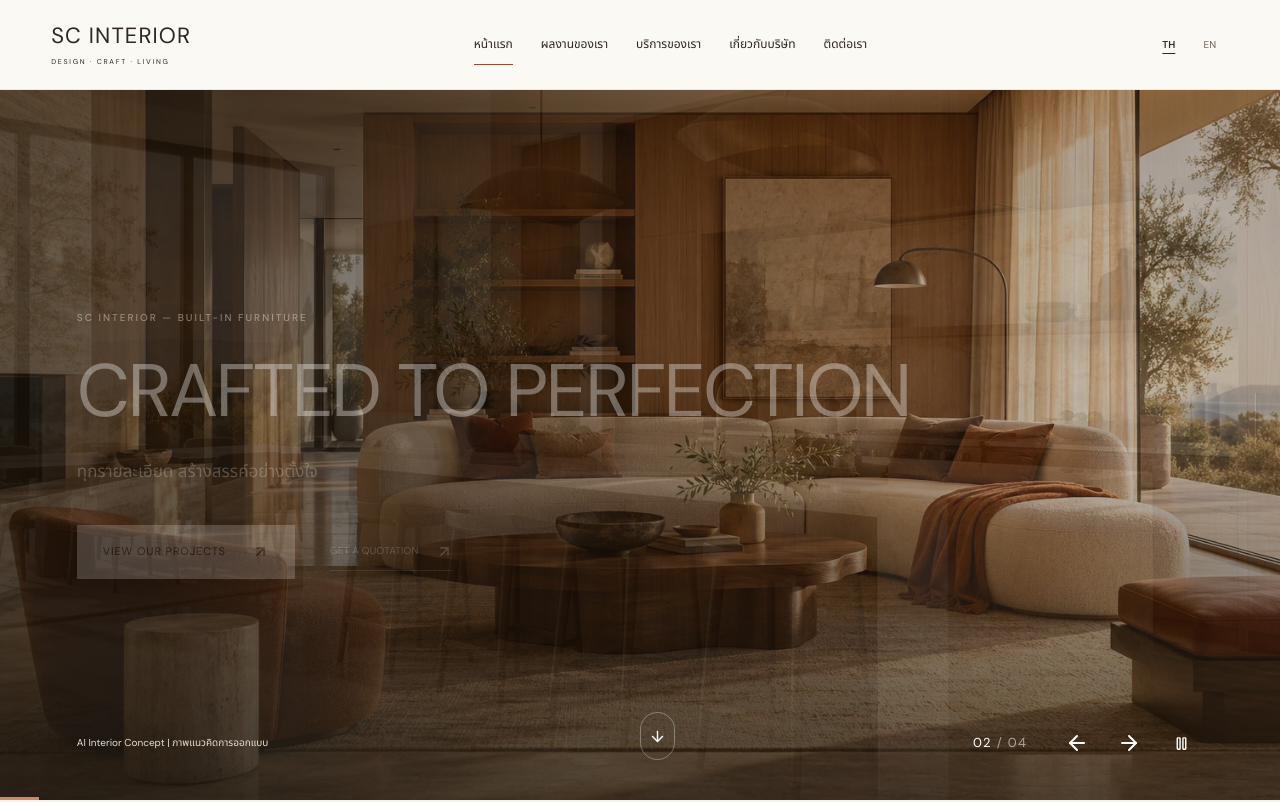
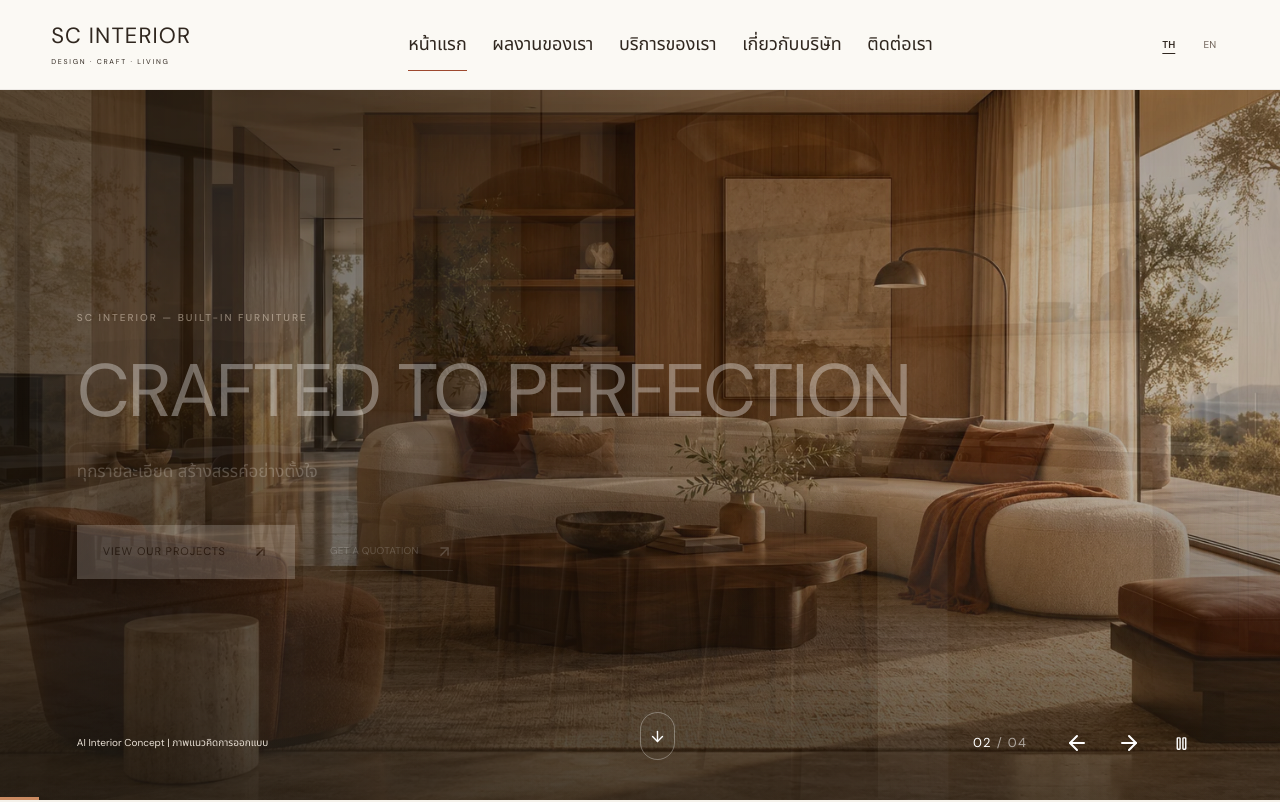
Before and after one commit to scinterior/sc-interior-website, a Next.js app: page / in a window 1280 px wide. Shown: the top 802 px of the page. Built offline with nearby package versions, Linux system fonts and the light colour scheme.

Commit message:
Increase shared navigation typography with responsive spacing

```diff
--- a/src/app/globals.css
+++ b/src/app/globals.css
@@ -220,12 +220,13 @@ main {
 }
 .navigation {
   display: flex;
-  gap: 28px;
+  gap: clamp(20px, 2vw, 32px);
   align-items: center;
 }
 .navigation a {
   position: relative;
-  font-size: 12px;
+  font-size: 18px;
+  white-space: nowrap;
   padding: 10px 0;
 }
 .navigation a:after {
@@ -1083,10 +1084,10 @@ main {
 }
 @media (max-width: 1050px) {
   .navigation {
-    gap: 17px;
+    gap: 14px;
   }
   .navigation a {
-    font-size: 11px;
+    font-size: 16px;
   }
   .site-header {
     gap: 15px;
@@ -1164,7 +1165,7 @@ main {
     gap: 0;
   }
   .navigation a {
-    font-size: 18px;
+    font-size: 16px;
     padding: 14px 0;
   }
   .hero {
@@ -1313,6 +1314,9 @@ main {
   }
 }
 @media (max-width: 520px) {
+  .navigation a {
+    font-size: 18px;
+  }
   body {
     font-size: 13px;
   }
```
